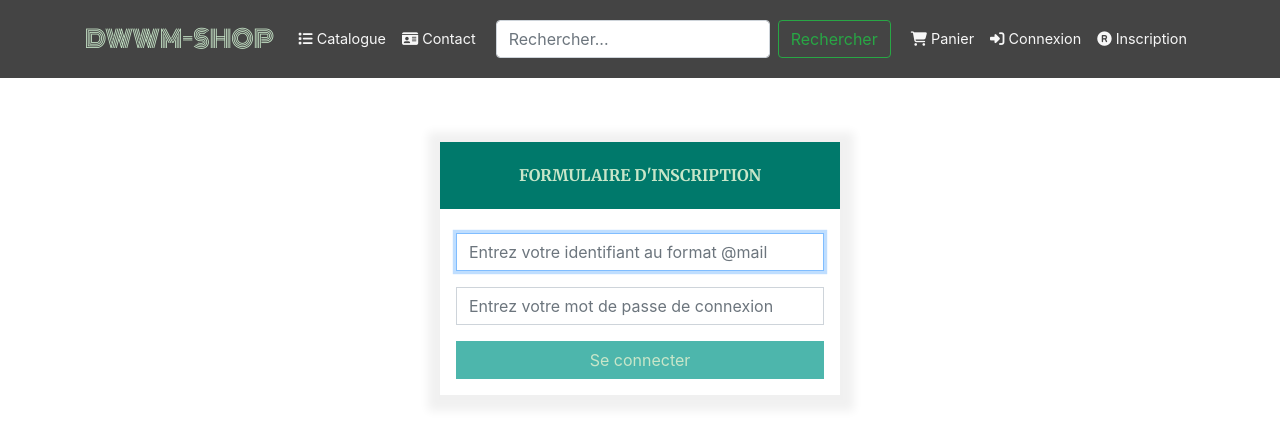
After one commit to formationsj4ltechnologies/dwwm-shop, a Symfony app: template templates/security/register.html.twig in a window 1280 px wide. The commit adds this page. Shown: the top 445 px of the page. Run offline with Twig, Linux system fonts and the light colour scheme; the template is opened without the code that fills it, so the values that code supplies are empty; some libraries are stand-ins or nearby versions; some web fonts are replaced.

Commit message:
Maj de la barre de navigation

```diff
--- a/templates/partials/_navbar.html.twig
+++ b/templates/partials/_navbar.html.twig
@@ -1,17 +1,12 @@
 <nav class="navbar navbar-expand-lg navbar-light bg-light">
 	<div class="container">
-		<a class="navbar-brand" href="#"><span class="logo">dwwm-shop</span></a>
+		<a class="navbar-brand" href="{{ path('store_accueil') }}"><span class="logo" title="Page Accueil">dwwm-shop</span></a>
 		<button class="navbar-toggler" type="button" data-toggle="collapse" data-target="#navbarNavDropdown"
 		        aria-controls="navbarNavDropdown" aria-expanded="false" aria-label="Toggle navigation">
 			<span class="navbar-toggler-icon"></span>
 		</button>
 		<div id="navbarNavDropdown" class="navbar-collapse collapse">
 			<ul class="navbar-nav mr-auto">
-				<li class="nav-item active">
-					<a class="nav-link" href="{{ path('store_accueil') }}">
-						<i class="fas fa-home"></i> Accueil
-					</a>
-				</li>
 				<li class="nav-item">
 					<a class="nav-link" href="#"><i class="fas fa-list"></i> Catalogue</a>
 				</li>
@@ -19,8 +14,13 @@
 					<a class="nav-link" href="#"><i class="fas fa-id-card"></i> Contact</a>
 				</li>
 			</ul>
+
+			<form class="form-inline my-2 my-lg-0 mr-auto">
+				<input class="form-control mr-sm-2" type="search" placeholder="Rechercher..." aria-label="Search">
+				<button class="btn btn-outline-success my-2 my-sm-0" type="submit">Rechercher</button>
+			</form>
+
 			<ul class="navbar-nav">
-
 				{% if is_granted("ROLE_ADMIN") %}
 					<li class="nav-item">
 						<a class="nav-link" href="#"><i class="fas fa-sign-in-alt"></i> Tableau de bord</a>
@@ -51,7 +51,7 @@
 						<a class="nav-link" href="{{ path('app_login') }}"><i class="fas fa-sign-in-alt"></i> Connexion</a>
 					</li>
 					<li class="nav-item">
-						<a class="nav-link" href="#"><i class="fas fa-registered"></i> Inscription</a>
+						<a class="nav-link" href="{{path('app_register')}}"><i class="fas fa-registered"></i> Inscription</a>
 					</li>
 				{% endif %}
 
--- /dev/null
+++ b/templates/partials/_register.html.twig
@@ -0,0 +1,24 @@
+<div class="login-form">
+	<h2>{{ titre_section }}</h2>
+{#	{% if error %}#}
+{#		<div class="app-form-errors alert alert-danger">{{ error.messageKey|trans(error.messageData, 'security') }}</div>#}
+{#	{% endif %}#}
+	<form method="post">
+		<h3>formulaire d'inscription</h3>
+		<div class="login-form-content">
+			<div class="form-group">
+				<input class="form-control item" type="email" autofocus
+				       placeholder="Entrez votre identifiant au format @mail"
+				       name="email" autocomplete="off"
+				       required/>
+			</div>
+			<div class="form-group">
+				<input class="form-control" type="password"
+				       placeholder="Entrez votre mot de passe de connexion"
+				       name="password"/>
+			</div>
+			<input type="hidden" name="_csrf_token" value="{{ csrf_token('authenticate') }}"/>
+			<button type="submit" class="btn">Se connecter</button>
+		</div>
+	</form>
+</div>
--- /dev/null
+++ b/templates/security/register.html.twig
@@ -0,0 +1,8 @@
+{% extends 'base.html.twig' %}
+
+{% block title %}{{titre_page}}{% endblock %}
+
+{% block body %}
+	{{ parent() }}
+	{{ include('partials/_register.html.twig') }}
+{% endblock %}
```
Also changed, not shown: src/Controller/SecurityController.php (+16 -1 lines), public/assets/css/app.css, public/assets/css/app.scss, templates/partials/_recherche.html.twig (added), 1 other file.
